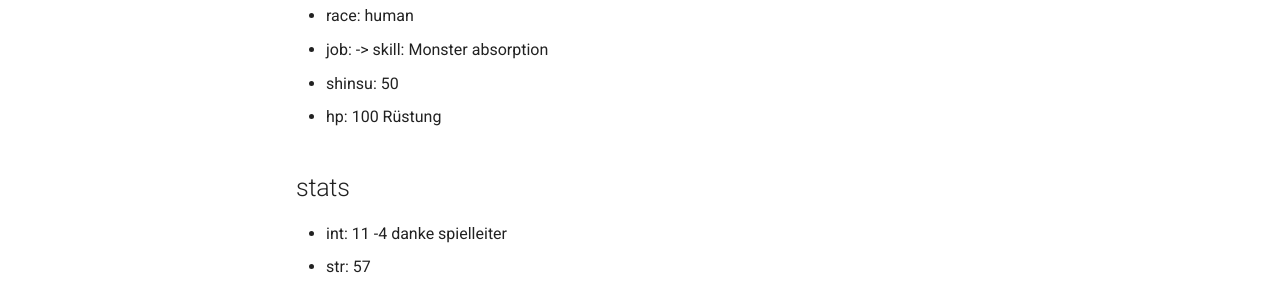
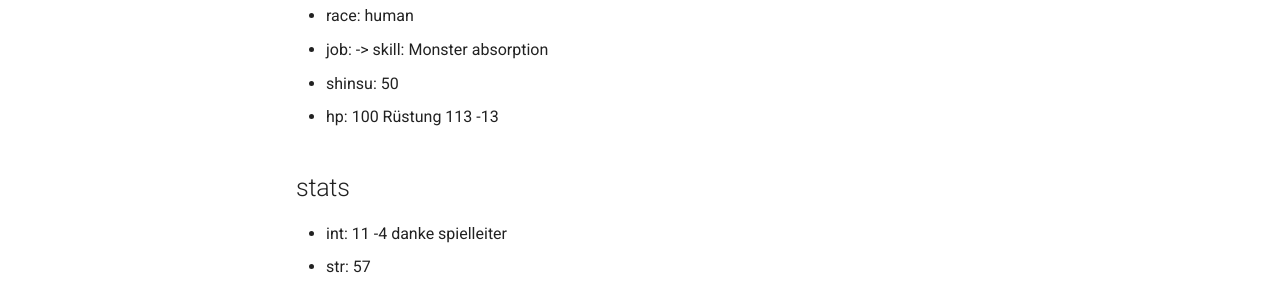
Before and after one commit to mkdocs-pnp/avalon, an MkDocs documentation site: the page built from docs/character/rakas.md, in a window 1280 px wide and 900 px high. Shown: the part 411-703 px from the top of the window. Built offline with MkDocs 1.6.1 and Material for MkDocs 9.7.7, drawn with Linux system fonts in a browser that asks for light colours.

Commit message:
Update rakas.md
Hmm

```diff
--- a/docs/character/rakas.md
+++ b/docs/character/rakas.md
@@ -11,7 +11,8 @@ Aus Zargonien
 + race: human
 + job: -> skill: Monster absorption
 + shinsu: 50
-+ hp: 100 Rüstung
++ hp: 100 Rüstung 113
+-13
 
 ## stats
 
```
